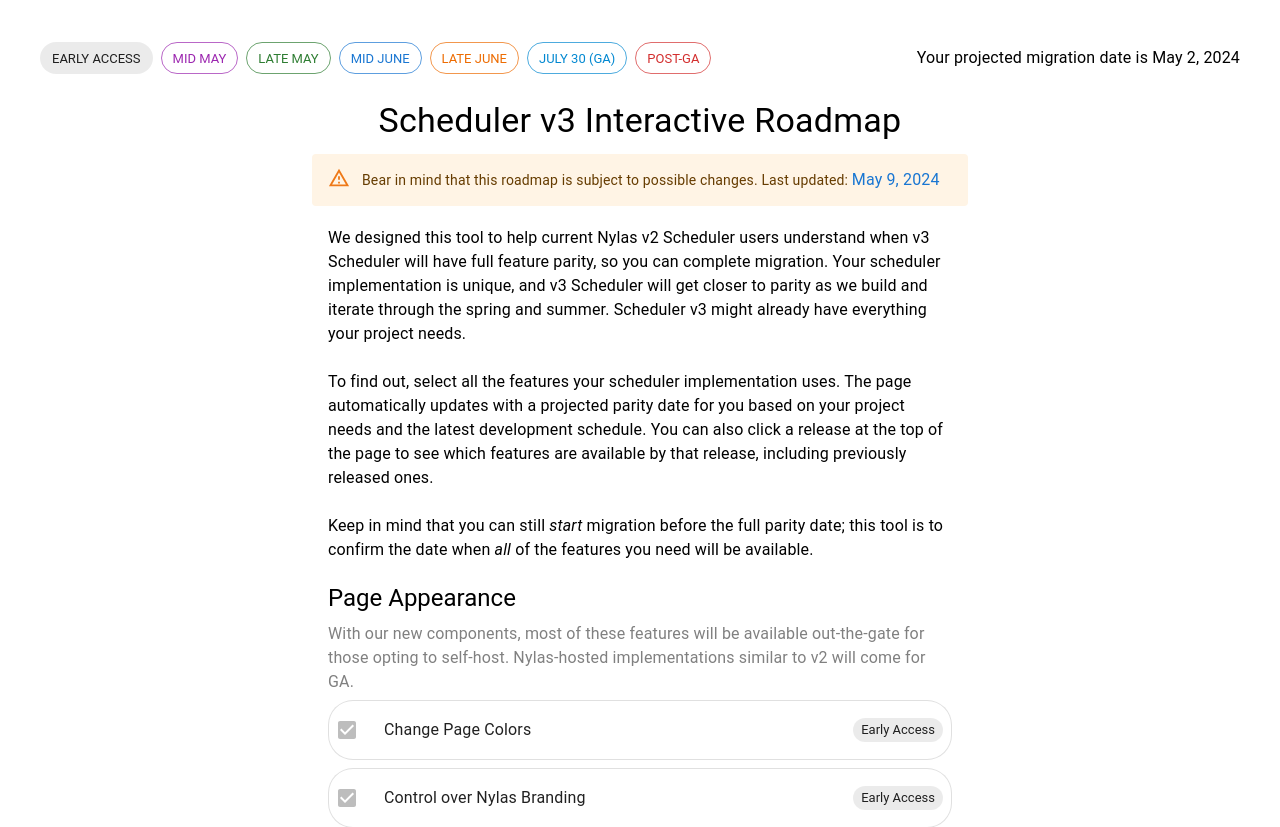
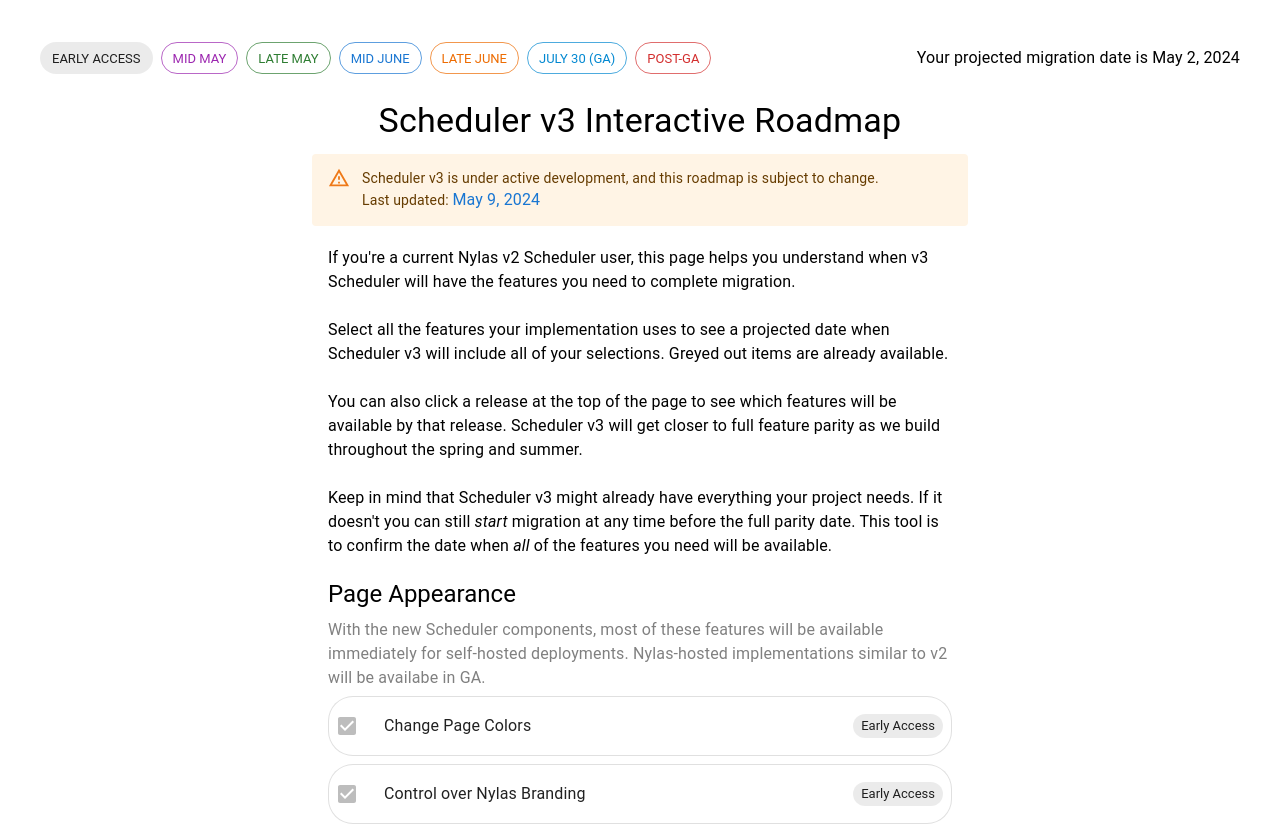
Before and after one commit to torossian97/scheduler-v3-roadmap, a React (Create React App) app: page / in a window 1280 px wide. Shown: the top 827 px of the page. Built offline with nearby package versions, Linux system fonts and the light colour scheme.

Commit message:
copy edits :)

```diff
--- a/src/App.js
+++ b/src/App.js
@@ -290,8 +290,8 @@
         Scheduler v3 Interactive Roadmap
       </Typography>
       <Alert severity="warning" style={{ width: "50%" }}>
-        Bear in mind that this roadmap is subject to possible changes. Last
-        updated:{" "}
+        Scheduler v3 is under active development, and this roadmap is subject to change. <br />
+        Last updated:{" "}
         <Typography component="span" color="primary">
           May 9, 2024
         </Typography>
@@ -302,29 +302,28 @@
         variant="body1"
         paddingTop={"20px"}
       >
-        We designed this tool to help current Nylas v2 Scheduler users
-        understand when v3 Scheduler will have full feature parity, so you can
-        complete migration. Your scheduler implementation is unique, and v3
-        Scheduler will get closer to parity as we build and iterate through the
-        spring and summer. Scheduler v3 might already have everything your
-        project needs. <br />
+        If you're a current Nylas v2 Scheduler user, this page helps you understand
+        when v3 Scheduler will have the features you need to complete migration. <br />
         <br />
-        To find out, select all the features your scheduler implementation uses.
-        The page automatically updates with a projected parity date for you
-        based on your project needs and the latest development schedule. You can
-        also click a release at the top of the page to see which features are
-        available by that release, including previously released ones. <br />
+        Select all the features your implementation uses to see a projected date when
+        Scheduler v3 will include all of your selections. Greyed out items are already available.<br />
         <br />
-        Keep in mind that you can still{" "}
+        You can also click a release at the top of the page to see which features will be available
+        by that release. Scheduler v3 will get closer to full feature parity as we build throughout the spring and summer. <br />
+        <br />
+        Keep in mind that Scheduler v3 might already have everything your project needs.
+        If it doesn't you can still{" "}
         <Typography fontStyle={"italic"} display="inline">
           start
         </Typography>{" "}
-        migration before the full parity date; this tool is to confirm the date
+        migration at any time before the full parity date. This tool is to confirm the date
         when{" "}
         <Typography fontStyle={"italic"} display="inline">
           all
         </Typography>{" "}
         of the features you need will be available.
+        <br />
+
       </Typography>
       {/* this will be for info etc.*/}
       {Object.entries(featureList)
--- a/src/sectionMapping.json
+++ b/src/sectionMapping.json
@@ -1,7 +1,7 @@
 {
   "appearance": {
     "name": "Page Appearance",
-    "description": "With our new components, most of these features will be available out-the-gate for those opting to self-host. Nylas-hosted implementations similar to v2 will come for GA."
+    "description": "With the new Scheduler components, most of these features will be available immediately for self-hosted deployments. Nylas-hosted implementations similar to v2 will be availabe in GA."
   },
   "booking": {
     "name": "Booking Options",
```
